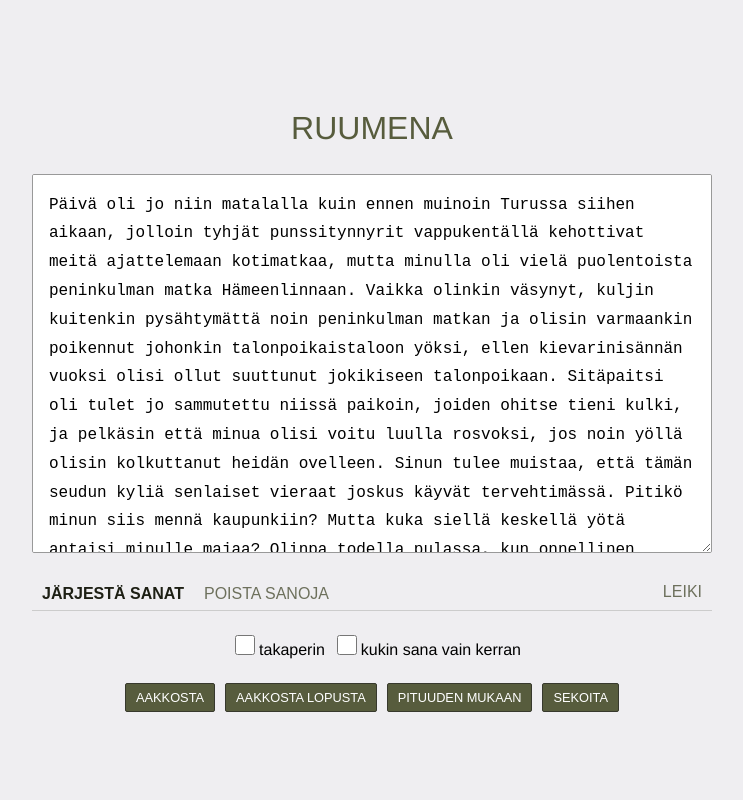
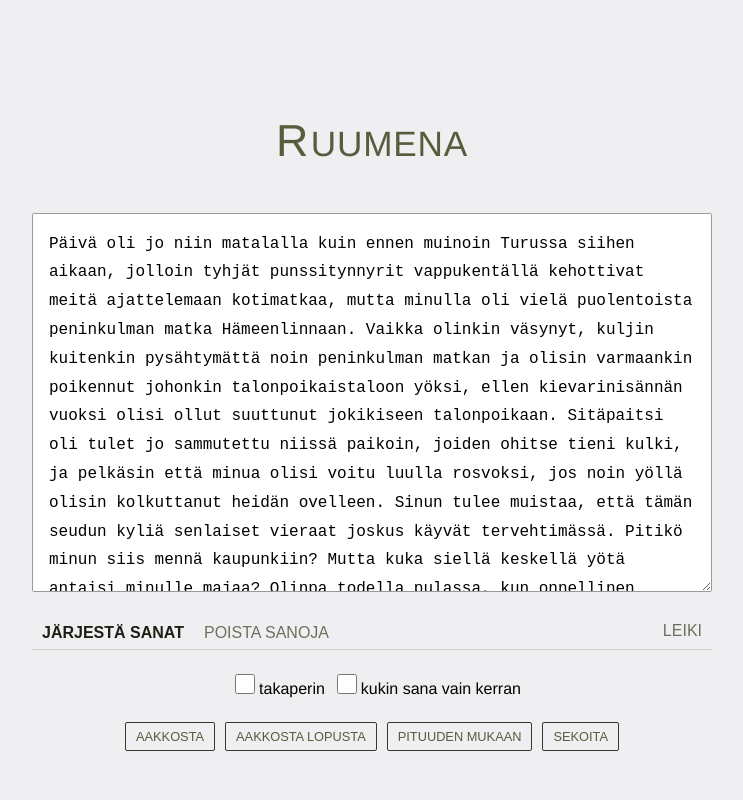
Before and after one commit to ttuovinen/ruumena, a React (Create React App) app: page / in a window 1280 px wide. Shown: the top 800 px of the page, without its empty margins (268-1011 px from the left). Built offline with nearby package versions, Linux system fonts and the light colour scheme.

Commit message:
Make things tidier and prettier

```diff
--- a/src/App.css
+++ b/src/App.css
@@ -24,6 +24,9 @@ body {
     font-size: 18px;
     line-height: 1.8;
 }
+*:focus {
+  outline-color: hsl(250, 50%, 50%);;
+}
 .main-content {
     max-width: 680px;
     padding: 0 20px;
@@ -31,11 +34,16 @@ body {
 }
 
 h1 {
-    font-size: 2rem;
-    text-align: center;
-    margin: 1rem 0;
-    color: hsl(70, 20%, 30%);
-
+  font-size: 2.2rem;
+  text-align: center;
+  margin-bottom: 2rem;
+  color: hsl(70, 20%, 30%);
+  font-weight: 300;
+  letter-spacing: 0.05rem;
+}
+h1::first-letter {
+  font-size: 2.8rem;
+  letter-spacing: 0.15rem;
 }
 
 .editor {
@@ -63,8 +71,8 @@ button {
     text-transform: uppercase;
     cursor: pointer;
     border: 1px solid hsl(70, 12%, 20%);
-    background: hsl(70, 20%, 30%);
-    color: white;
+    color: hsl(70, 20%, 30%);
+    background: none;
     opacity: 1;
     transition: opacity .2s ease-out;
 }
@@ -113,6 +121,9 @@ input[type="checkbox"] {
   width: 1.5em;
   height: 1.5em;
 }
+input[type="range"] {
+  margin: 0 0.5rem;
+}
 .output-area {
     margin: 2rem 0;
     word-wrap: break-word;
--- a/src/App.js
+++ b/src/App.js
@@ -147,7 +147,7 @@ function App() {
           {removePercent}% sanoista
       </div>
         <button onClick={handleRemoveConstant}>Poista säännöllisesti</button>
-        joka
+        {' joka'}
         <input
           type="range"
           name="step"
@@ -170,7 +170,7 @@ function App() {
           value={removeOffset}
           onChange={event => setRemoveOffset(event.target.value)}
         />
-        {removeOffset}
+        {removeOffset}.
       </div>
     </>
   )
--- a/src/tools/emoticons.js
+++ b/src/tools/emoticons.js
@@ -1,9 +1,9 @@
-// Random retro emoticons =O :P ;DD
+// Random retro-emoticons =o :P ;DD
 
 const randomFrom = options => (options[Math.floor(Math.random() * options.length)])
 
 const emoEyes = [':', ':', ':', ';', '=']
-const emoMouths = [')', ')', ')', 'D', 'DD','(', 'O', 'P', '|', '/']
+const emoMouths = [')', ')', ')', 'D', 'DD', '(', 'o', 'P', '|', '/']
 
 export const randomEmoticon = () => (
   `${randomFrom(emoEyes)}${randomFrom(emoMouths)}`
@@ -11,10 +11,12 @@ export const randomEmoticon = () => (
 
 export const emoticonize = (seed) => {
   let newText = seed
+  // replace between-sentences punctuations with random emoticons...
   while (newText.match(/[.!?] /)) {
     newText = newText.replace(/[.!?] /, ` ${randomEmoticon()} `)
   }
   return (
+    // ...and add one random emoticon to the end of each text line
     newText.split('\n').map(line => (
       line.replace(/[ \t]/g, '').length
         ? `${line} ${randomEmoticon()}`
--- a/src/tools/removers.js
+++ b/src/tools/removers.js
@@ -1,4 +1,3 @@
-
 /* From 'seed' input string, replaces every
    'removeN':th word's  characters with ____'s
    starting from 'removeOffset':th word */
```
Lines whose indentation alone changed are shown as unchanged.
